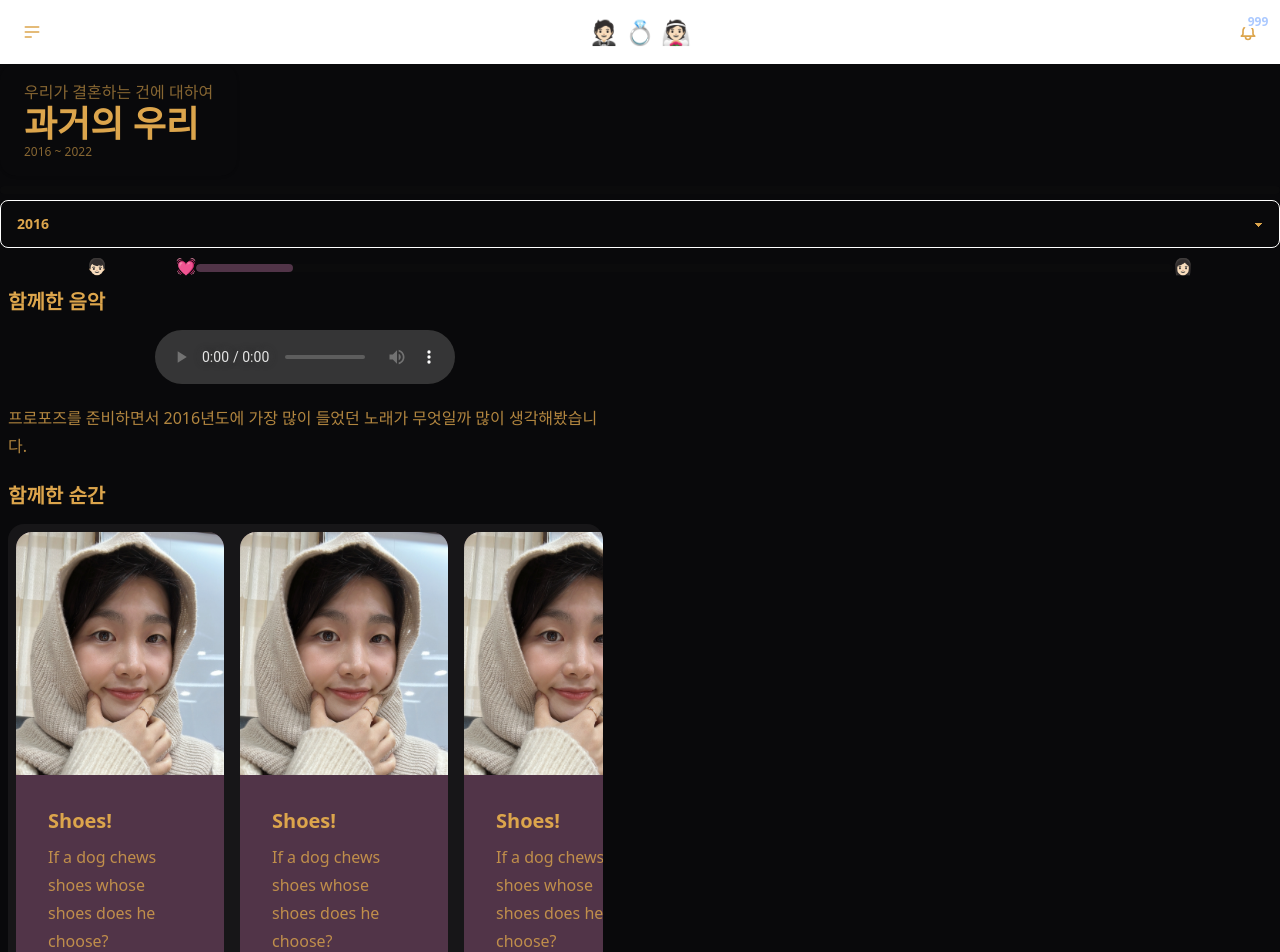
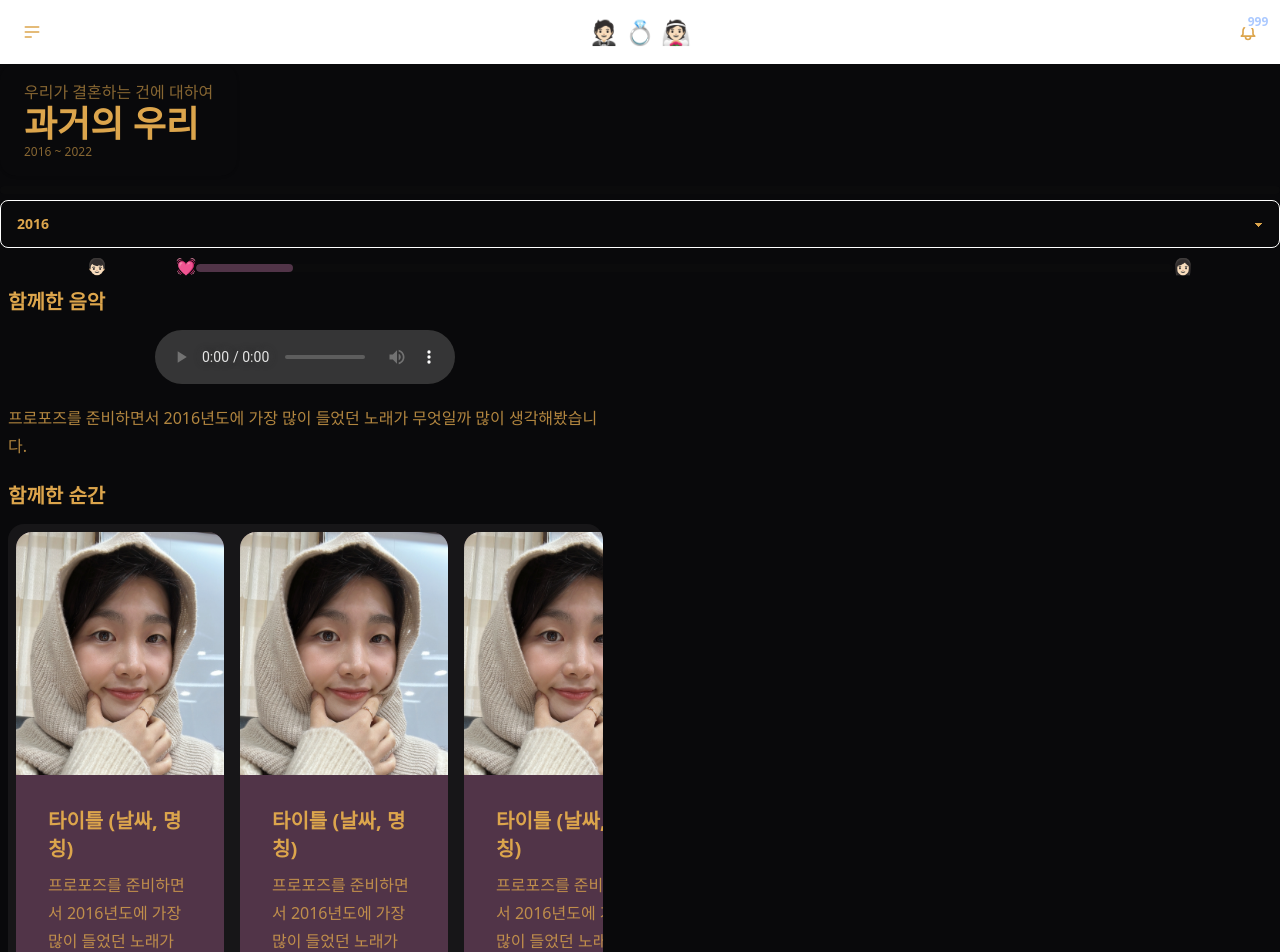
Before and after one commit to WooYoung94/gngb-svelte, a SvelteKit app in the folder gngb-app/: page /past in a window 1280 px wide. Shown: the top 952 px of the page. Built offline with nearby package versions, Linux system fonts and the light colour scheme.

Commit message:
last public

```diff
--- a/gngb-app/src/routes/past/+page.svelte
+++ b/gngb-app/src/routes/past/+page.svelte
@@ -63,15 +63,17 @@
 		<p>프로포즈를 준비하면서 2016년도에 가장 많이 들었던 노래가 무엇일까 많이 생각해봤습니다.</p>
 	</article>
 
-	<article class="prose mx-2 mt-5">
+	<article class="prose mx-2 mt-5 mb-5">
 		<h3>함께한 순간</h3>
 		<div class="carousel carousel-center w-full p-2 space-x-4 bg-neutral rounded-box">
 			<div class="carousel-item">
 				<div class="card w-52 bg-accent hover:w-64">
 					<img class="m-0 rounded-t-2xl" src="sanga_main.jpeg" alt="sanga_main" />
 					<div class="m-0 card-body">
-						<h2 class="m-0 card-title">Shoes!</h2>
-						<p>If a dog chews shoes whose shoes does he choose?</p>
+						<h2 class="m-0 card-title">타이틀 (날싸, 명칭)</h2>
+						<p>
+							프로포즈를 준비하면서 2016년도에 가장 많이 들었던 노래가 무엇일까 많이 생각해봤습니다.
+						</p>
 					</div>
 				</div>
 			</div>
@@ -79,8 +81,10 @@
 				<div class="card w-52 bg-accent hover:w-64">
 					<img class="m-0 rounded-t-2xl" src="sanga_main.jpeg" alt="sanga_main" />
 					<div class="m-0 card-body">
-						<h2 class="m-0 card-title">Shoes!</h2>
-						<p>If a dog chews shoes whose shoes does he choose?</p>
+						<h2 class="m-0 card-title">타이틀 (날싸, 명칭)</h2>
+						<p>
+							프로포즈를 준비하면서 2016년도에 가장 많이 들었던 노래가 무엇일까 많이 생각해봤습니다.
+						</p>
 					</div>
 				</div>
 			</div>
@@ -88,24 +92,33 @@
 				<div class="card w-52 bg-accent hover:w-64">
 					<img class="m-0 rounded-t-2xl" src="sanga_main.jpeg" alt="sanga_main" />
 					<div class="m-0 card-body">
-						<h2 class="m-0 card-title">Shoes!</h2>
-						<p>If a dog chews shoes whose shoes does he choose?</p>
+						<h2 class="m-0 card-title">타이틀 (날싸, 명칭)</h2>
+						<p>
+							프로포즈를 준비하면서 2016년도에 가장 많이 들었던 노래가 무엇일까 많이 생각해봤습니다.
+						</p>
 					</div>
 				</div>
 			</div>
 			<div class="carousel-item">
-				<div class="w-48 rounded-full hover:w-80">
-					<img src="sanga_main.jpeg" alt="sanga_main" />
+				<div class="card w-52 bg-accent hover:w-64">
+					<img class="m-0 rounded-t-2xl" src="sanga_main.jpeg" alt="sanga_main" />
+					<div class="m-0 card-body">
+						<h2 class="m-0 card-title">타이틀 (날싸, 명칭)</h2>
+						<p>
+							프로포즈를 준비하면서 2016년도에 가장 많이 들었던 노래가 무엇일까 많이 생각해봤습니다.
+						</p>
+					</div>
 				</div>
 			</div>
 			<div class="carousel-item">
-				<div class="w-48 rounded-full hover:w-80">
-					<img src="sanga_main.jpeg" alt="sanga_main" />
-				</div>
-			</div>
-			<div class="carousel-item">
-				<div class="w-48 rounded-full hover:w-80">
-					<img src="sanga_main.jpeg" alt="sanga_main" />
+				<div class="card w-52 bg-accent hover:w-64">
+					<img class="m-0 rounded-t-2xl" src="sanga_main.jpeg" alt="sanga_main" />
+					<div class="m-0 card-body">
+						<h2 class="m-0 card-title">타이틀 (날싸, 명칭)</h2>
+						<p>
+							프로포즈를 준비하면서 2016년도에 가장 많이 들었던 노래가 무엇일까 많이 생각해봤습니다.
+						</p>
+					</div>
 				</div>
 			</div>
 		</div>
```
